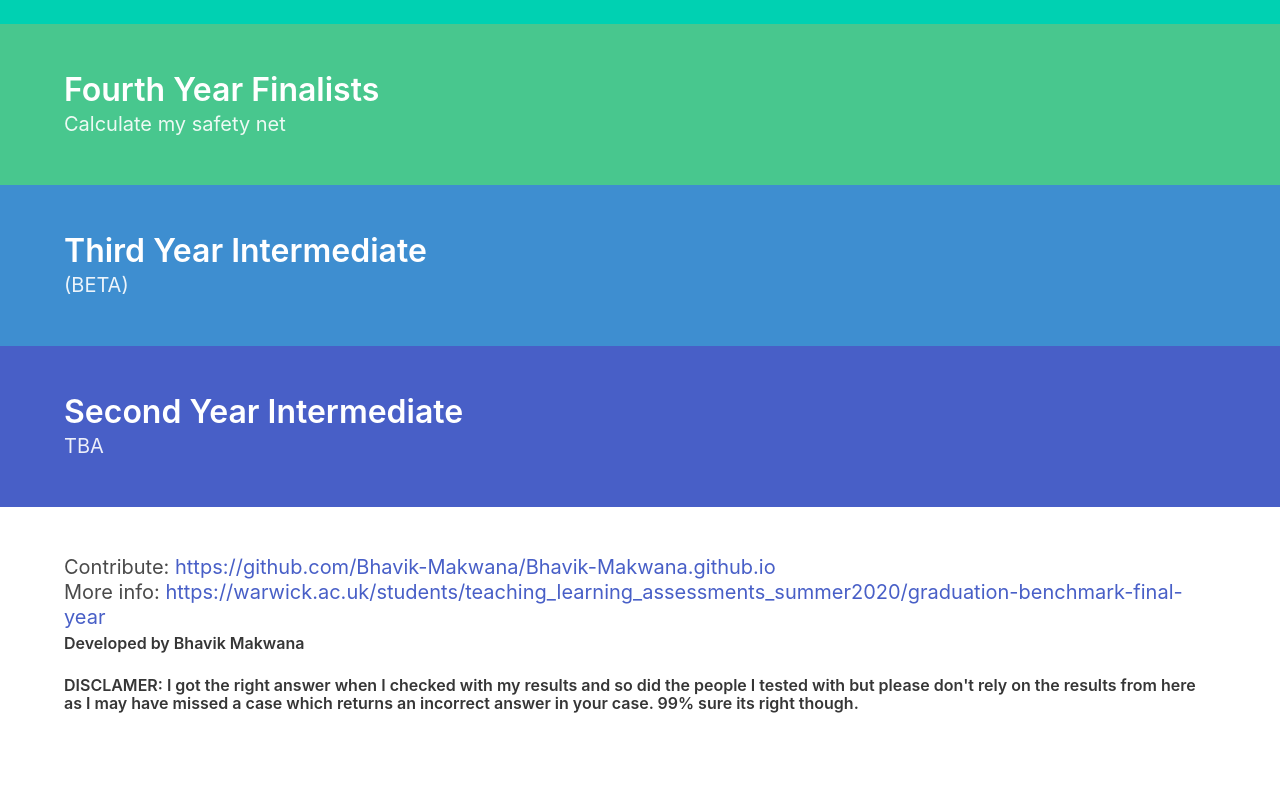
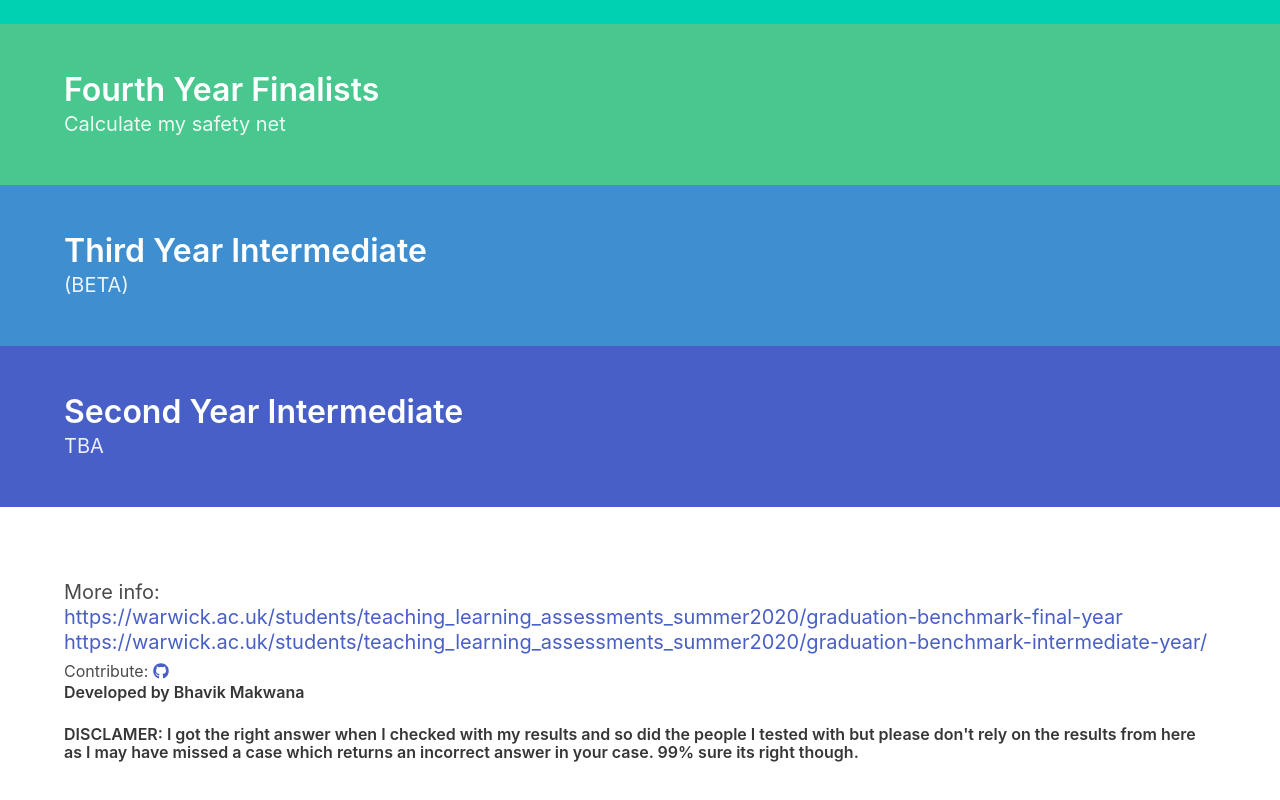
Before and after one commit to Bhavik-Makwana/GraduationBenchmarkCalculator, a plain HTML site: page index.html in a window 1280 px wide. Shown: the part 368-1168 px from the top of the page. Before the commit the page ends 1128 px from the top, so only its background shows below. Drawn offline with nearby package versions, Linux system fonts and the light colour scheme.

Commit message:
Updated footer info

```diff
--- a/index.html
+++ b/index.html
@@ -138,13 +138,19 @@
 
                 <h2 class="subtitle">
 
-                    Contribute:
-                    <a href="https://github.com/Bhavik-Makwana/Bhavik-Makwana.github.io">https://github.com/Bhavik-Makwana/Bhavik-Makwana.github.io</a>
-                    <br>More info:
+
+                    <br>More info: <br>
                     <a href="https://warwick.ac.uk/students/teaching_learning_assessments_summer2020/graduation-benchmark-final-year">
                         https://warwick.ac.uk/students/teaching_learning_assessments_summer2020/graduation-benchmark-final-year</a>
+                        <a href=" https://warwick.ac.uk/students/teaching_learning_assessments_summer2020/graduation-benchmark-intermediate-year/">
+                            https://warwick.ac.uk/students/teaching_learning_assessments_summer2020/graduation-benchmark-intermediate-year/</a>
+
                 </h2>
-
+                <h2 class='title is-6'></h2>
+                Contribute:
+                    <a href="https://github.com/Bhavik-Makwana/Bhavik-Makwana.github.io"><i class="fab fa-github"></i>
+                    </a>
+                </h2>
                 <h2 class='title is-6'>Developed by Bhavik Makwana</h2>
                 <h2 class='title is-6'>DISCLAMER: I got the right answer when I checked with my results and so did the people I tested with but
                     please don't rely on the results from here as I may have missed a case which returns an incorrect answer
```
